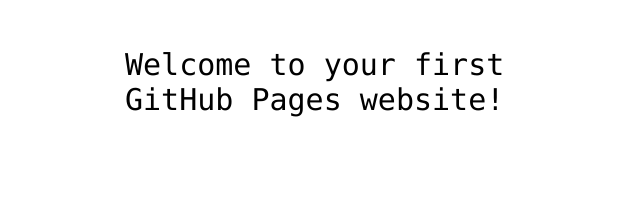
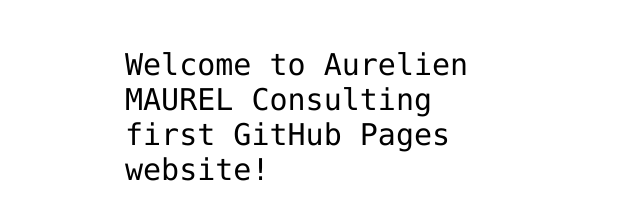
Before and after one commit to aurelienmaurel/aurelien-maurel-consulting, a plain HTML site: page index.html in a window 1280 px wide. Shown: the part 341-560 px from the top of the page, without its empty margins (315-955 px from the left). Drawn offline with Linux system fonts and the light colour scheme.

Commit message:
Update index.html

```diff
--- a/index.html
+++ b/index.html
@@ -12,7 +12,7 @@
 <img src="https://octodex.github.com/images/daftpunktocat-thomas.gif" id="octocat" alt="octocat-gif" />
 
 <!-- Change this code here by copy and pasting your template on line 15 -->
-<p>Welcome to your first GitHub Pages website!</p>
+<p>Welcome to Aurelien MAUREL Consulting first GitHub Pages website!</p>
 
 </body>
 </html>
```
